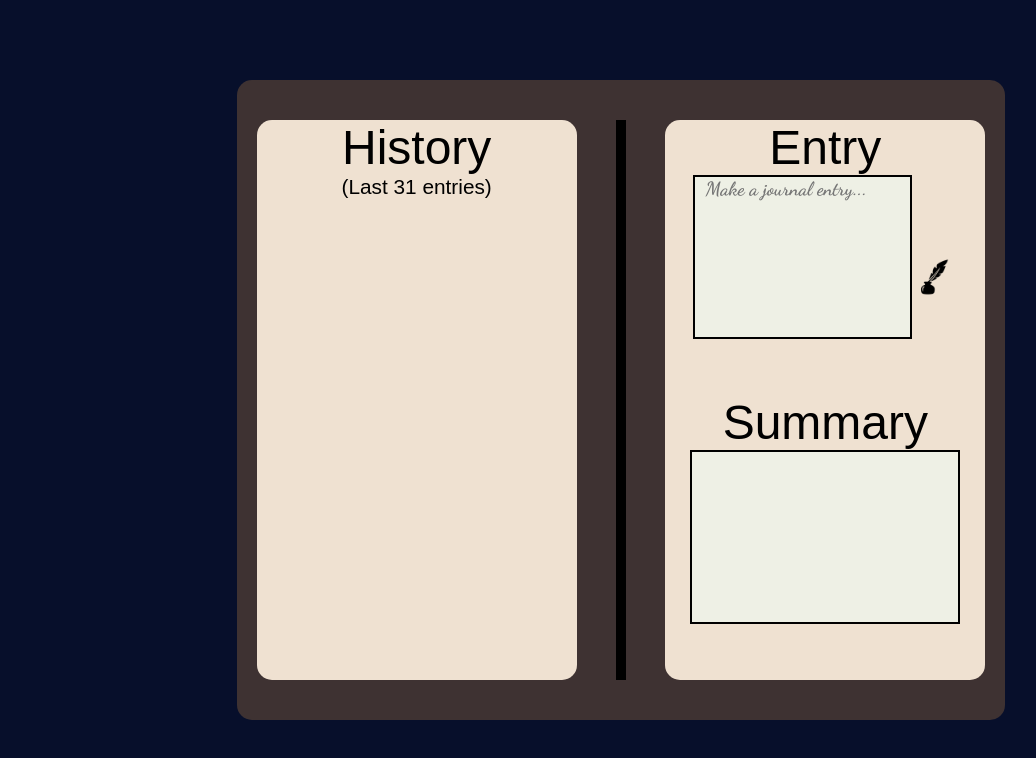
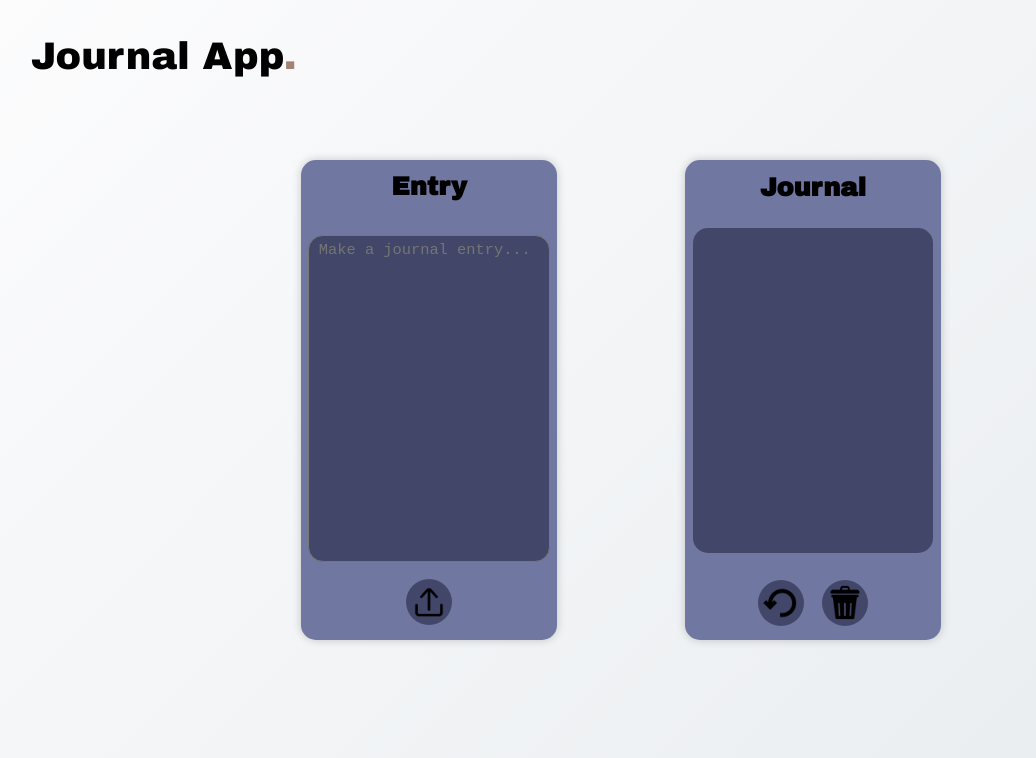
Before and after one commit to GianniMS/Diary-Chatbot, a plain HTML site: page client/index.html in a window 1280 px wide. Shown: the whole page, without its empty margins (19-1055 px from the left). Drawn offline with Linux system fonts and the light colour scheme; a web font is replaced by a local one.

Commit message:
updated ui

```diff
--- a/client/index.html
+++ b/client/index.html
@@ -6,36 +6,36 @@
           content="width=device-width, user-scalable=no, initial-scale=1.0, maximum-scale=1.0, minimum-scale=1.0">
     <meta http-equiv="X-UA-Compatible" content="ie=edge">
     <link rel="stylesheet" href="style.css">
-    <link href="https://fonts.googleapis.com/css2?family=Protest+Riot&display=swap" rel="stylesheet">
-    <link href="https://fonts.googleapis.com/css2?family=Dancing+Script:wght@400..700&display=swap" rel="stylesheet">
+    <link href="https://fonts.googleapis.com/css2?family=Archivo+Black&family=DM+Sans:opsz,wght@9..40,300&display=swap"
+          rel="stylesheet">
     <title>Diary Chatbot</title>
 </head>
 <body>
 <!--file:///D:/CMGT/diary-chatbot/client/index.html-->
 <main class="table">
-    <section class="book">
-        <article class="page">
-            <h1 class="journal-title">History</h1>
-            <h2 class="journal-title-2">(Last 31 entries)</h2>
+    <span class="title">Journal App<span class="title-2">.</span></span>
+    <section class="container">
+        <section class="card-section">
+            <h1 class="section-title">Entry</h1>
+            <form>
+                <div class="input-container">
+                    <textarea name="query" class="entry-input" placeholder="Make a journal entry..."></textarea>
+                    <button class="submit-button" type="submit"><img class="send-image" src="images/send-button.png">
+                    </button>
+                    <img class="loading-spinner" src="images/loading-spinner.gif" style="display: none;">
+                </div>
+            </form>
+        </section>
+        <section class="card-section">
+            <h1 class="section-title">Journal</h1>
             <article class="journal-content">
                 <ul class="history-list"></ul>
             </article>
-        </article>
-        <span class="seam"></span>
-        <article class="page">
-            <h1 class="entry-title">Entry</h1>
-            <form>
-                <div class="input-container">
-                    <textarea name="query" class="entry-input" placeholder="Make a journal entry..."></textarea>
-                    <button class="submit-button" type="submit"><img class="feather-img" src="images/feather-send.png">
-                    </button>
-                    <img class="loading-spinner" src="images/feather-load.png" style="display: none;">
-                </div>
-            </form>
-            <h1 class="entry-title">Summary</h1>
-            <p class="entry-chat">
-            </p>
-        </article>
+            <section class="history-buttons">
+                <img class="history-button" src="images/undo-button.png">
+                <img class="history-button" src="images/delete-button.png">
+            </section>
+        </section>
     </section>
 </main>
 <!-- Include your modified script.js here -->
--- a/client/script.js
+++ b/client/script.js
@@ -35,16 +35,18 @@ async function handleSubmit(event) {
         });
         const responseData = await response.json();
 
-        document.querySelector('.entry-chat').textContent = responseData.response;
+        // Add the response directly to the entryHistory array
+        entryHistory.push(responseData.response);
 
-        entryHistory.push(responseData.response);
+        // Limit the history length to 31
         if (entryHistory.length > 31) {
-            entryHistory.shift();
+            entryHistory.shift(); // Remove the oldest entry if the history exceeds the limit
         }
 
         // Save the updated history to localStorage
         localStorage.setItem('entryHistory', JSON.stringify(entryHistory));
 
+        // Update the displayed history
         historyDisplay();
     } catch (error) {
         console.error("Error fetching response:", error);
--- a/client/style.css
+++ b/client/style.css
@@ -1,11 +1,6 @@
 * {
     margin: 0;
     padding: 0;
-
-    font-family: "Dancing Script", cursive;
-    font-optical-sizing: auto;
-    font-weight: 700;
-    font-style: normal;
 }
 
 /*
@@ -26,64 +21,128 @@
 .table {
     width: 100vw;
     height: 100vh;
-    background-color: #070F2B;
+    background: linear-gradient(135deg, #FCFCFD, #E8ECEF);
     display: flex;
     justify-content: center;
     align-items: center;
 }
 
-.book {
-    width: 60vw;
-    height: 80vh;
-    background-color: #3E3232;
-    border-radius: 15px;
-    display: flex;
-    flex-direction: row;
-    justify-content: space-around;
-    align-items: center;
+.title {
+    font-size: 3vw;
+    font-family: 'Archivo Black', sans-serif;
+    color: black;
+    position: absolute;
+    top: 35px;
+    left: 50px;
 }
 
-.page {
-    width: 25vw;
-    height: 70vh;
-    background-color: #EFE1D1;
-    border-radius: 15px;
+.title-2 {
+    color: #A48374;
+    font-family: 'Archivo Black', sans-serif;
+}
+
+.container {
+    display: flex;
+    width: 60vw;
+    justify-content: space-around;
+}
+
+.card-section {
     display: flex;
     flex-direction: column;
     align-items: center;
+    justify-content: space-around;
+
+    width: 20vw;
+    height: 60vh;
+
+    background-color: #7077A1;
+    box-shadow: 0 0 10px rgba(0, 0, 0, 0.2);
+    border-radius: 15px;
 }
 
-.seam {
-    height: 70vh;
-    width: 10px;
-    background-color: black;
+.input-container {
+    height: 50vh;
+    display: flex;
+    flex-direction: column;
+    align-items: center;
+    justify-content: space-around;
 }
 
-.journal-title {
-    font-family: "Protest Riot", sans-serif;
-    font-weight: 400;
-    font-style: normal;
-    font-size: 3rem;
+.section-title {
+    font-family: 'Archivo Black', sans-serif;
+    font-size: 2vw;
 }
 
-.journal-title-2 {
-    font-family: "Protest Riot", sans-serif;
-    font-weight: 400;
-    font-style: normal;
-    font-size: 1.3rem;
+.sub-title {
+    font-size: 1.3vw;
+}
+
+.entry-input {
+    overflow-y: scroll;
+    overflow-x: hidden;
+    width: 18vw;
+    height: 40vh;
+    border-radius: 15px;
+    background-color: #424769;
+    padding-left: 10px;
+    padding-top: 5px;
+    resize: none;
+    font-size: 1.2vw;
+}
+
+/* Hide the scrollbar track */
+.entry-input::-webkit-scrollbar-track {
+    display: none;
+}
+
+/* Style the scrollbar thumb */
+.entry-input::-webkit-scrollbar-thumb {
+    background-color: black; /* Change the color of the thumb */
+    border-radius: 15px;
+}
+
+/* Optionally, you can style the scrollbar track as well */
+.entry-input::-webkit-scrollbar {
+    width: 8px; /* Set the width of the scrollbar */
+    background-color: #E8ECEF; /* Change the color of the track */
+    border-radius: 15px; /* Round the corners of the track */
+}
+
+.submit-button {
+    width: 40px;
+    height: 40px;
+    border: none;
+    background: none;
+    cursor: pointer;
+    display: flex;
+    justify-content: center;
+}
+
+.send-image {
+    width: 100%;
+    height: 100%;
+    background-color: #424769;
+    border-radius: 50px;
+    padding: 3px;
+}
+
+.loading-spinner {
+    width: 40px;
+    height: 40px;
 }
 
 .journal-content {
     overflow-y: scroll;
     overflow-x: hidden;
-    width: 20vw;
-    height: 59vh;
-    font-size: 1.2rem;
-}
-
-.history-list {
-    display: flex;
-    flex-direction: column-reverse;
+    width: 18vw;
+    height: 40vh;
+    border-radius: 15px;
+    background-color: #424769;
+    padding-left: 10px;
+    padding-top: 5px;
+    resize: none;
+    font-size: 1.2vw;
 }
 
 /* Hide the scrollbar track */
@@ -94,103 +153,32 @@
 /* Style the scrollbar thumb */
 .journal-content::-webkit-scrollbar-thumb {
     background-color: black; /* Change the color of the thumb */
+    border-radius: 15px;
 }
 
 /* Optionally, you can style the scrollbar track as well */
 .journal-content::-webkit-scrollbar {
     width: 8px; /* Set the width of the scrollbar */
-    background-color: #EFE1D1; /* Change the color of the track */
+    background-color: #E8ECEF; /* Change the color of the track */
     border-radius: 15px; /* Round the corners of the track */
 }
 
-.entry-title {
-    font-family: "Protest Riot", sans-serif;
-    font-weight: 400;
-    font-style: normal;
-    font-size: 3rem;
+.history-list {
+    display: flex;
+    flex-direction: column-reverse;
 }
 
-.entry-chat {
-    overflow-y: scroll;
-    overflow-x: hidden;
-    width: 20vw;
-    font-size: 1.2rem;
-    height: 20vh;
-    border: 2px solid black;
-    background-color: #EEF0E5;
-    padding: 5px;
+.history-buttons {
+    display: flex;
+    flex-direction: row;
+    justify-content: space-around;
+    width: 10vw;
 }
 
-/* Hide the scrollbar track */
-.entry-chat::-webkit-scrollbar-track {
-    display: none;
-}
-
-/* Style the scrollbar thumb */
-.entry-chat::-webkit-scrollbar-thumb {
-    background-color: black; /* Change the color of the thumb */
-}
-
-/* Optionally, you can style the scrollbar track as well */
-.entry-chat::-webkit-scrollbar {
-    width: 8px; /* Set the width of the scrollbar */
-    background-color: #EEF0E5; /* Change the color of the track */
-    border-radius: 15px; /* Round the corners of the track */
-}
-
-.input-container {
-    margin-bottom: 2vh;
-    width: 20vw;
-    display: flex;
-    justify-content: space-between;
-    align-items: center;
-}
-
-.entry-input {
-    overflow-y: scroll;
-    overflow-x: hidden;
-    margin-left: -0.3vw;
-    width: 16vw;
-    height: 20vh;
-    border: 2px solid black;
-    background-color: #EEF0E5;
-    padding-left: 10px;
-    font-size: 1.2rem;
-    resize: none;
-    margin-bottom: 5vh;
-}
-
-/* Hide the scrollbar track */
-.entry-input::-webkit-scrollbar-track {
-    display: none;
-}
-
-/* Style the scrollbar thumb */
-.entry-input::-webkit-scrollbar-thumb {
-    background-color: black; /* Change the color of the thumb */
-}
-
-/* Optionally, you can style the scrollbar track as well */
-.entry-input::-webkit-scrollbar {
-    width: 8px; /* Set the width of the scrollbar */
-    background-color: #EEF0E5; /* Change the color of the track */
-    border-radius: 15px; /* Round the corners of the track */
-}
-
-.submit-button {
+.history-button {
     width: 40px;
     height: 40px;
-    border: none;
-    background: none;
-    cursor: pointer;
+    background-color: #424769;
+    border-radius: 50px;
+    padding: 3px;
 }
-
-.feather-img {
-    width: 100%;
-    height: 100%;
-}
-
-.loading-spinner {
-    width: 40px;
-    height: 40px;
-}
```
Also changed, not shown: client/images/delete-button.png (added), client/images/feather-load.png (deleted), client/images/feather-send.png (deleted), client/images/loading-spinner.gif (added), client/images/send-button.png (added), client/images/undo-button.png (added).
